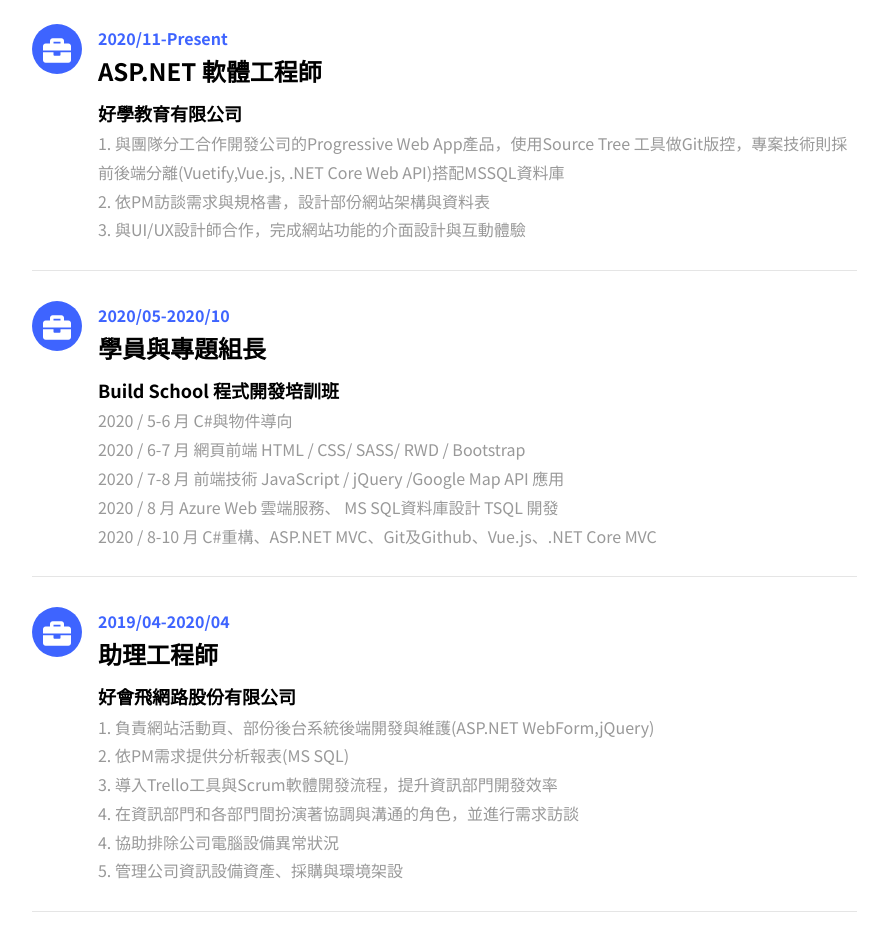
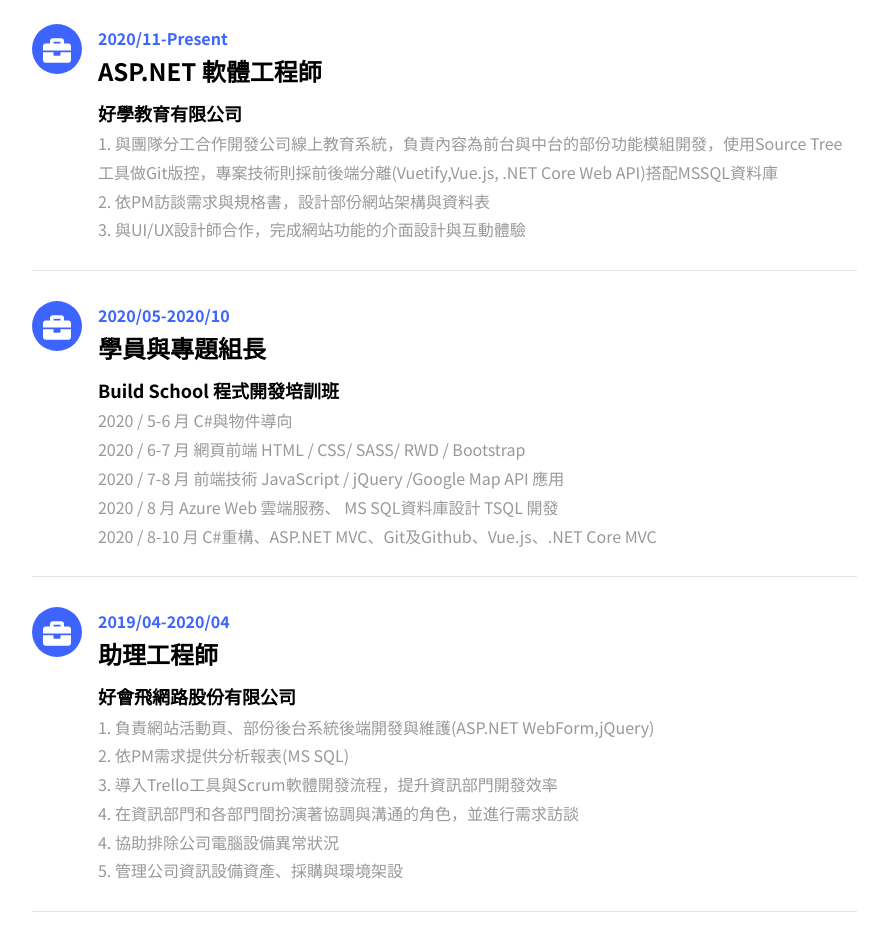
Before and after one commit to TimChen0409/Resume, a plain HTML site: page index.html in a window 1280 px wide. Shown: the part 1400-2326 px from the top of the page, without its empty margins (338-1226 px from the left). Drawn offline with nearby package versions, Linux system fonts and the light colour scheme.

Commit message:
Update index.html

```diff
--- a/index.html
+++ b/index.html
@@ -144,7 +144,7 @@
 								<span class="date">2020/11-Present</span>
 								<h2>ASP.NET 軟體工程師</h2>
 								<span class="position">好學教育有限公司</span>
-								<p>1. 與團隊分工合作開發公司的Progressive Web App產品，使用Source Tree
+								<p>1. 與團隊分工合作開發公司線上教育系統，負責內容為前台與中台的部份功能模組開發，使用Source Tree
 									工具做Git版控，專案技術則採前後端分離(Vuetify,Vue.js, .NET Core Web API)搭配MSSQL資料庫<br />
 									2. 依PM訪談需求與規格書，設計部份網站架構與資料表<br />
 									3. 與UI/UX設計師合作，完成網站功能的介面設計與互動體驗<br />
```
